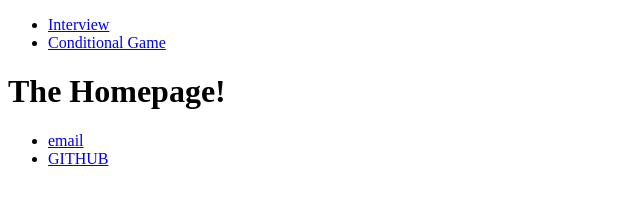
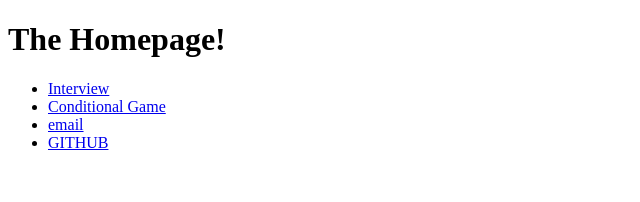
Before and after one commit to leej146/Homepage, a plain HTML site: page index.html in a window 1280 px wide. Shown: the whole page, without its empty margins (0-640 px from the left). Drawn offline with Linux system fonts and the light colour scheme.

Commit message:
Update index.html

```diff
--- a/index.html
+++ b/index.html
@@ -2,6 +2,8 @@
 <html>
 	<head>
 		<title>Jade Lee</title>
+		<p id="bold-text">
+		<h1>The Homepage!</h1> </p>
 	</head>
 	<body>
 		<nav>
@@ -11,16 +13,10 @@
     ">Interview</a></li>
 	        	<li><a href="/about">Conditional Game</a></li>
 
-    		</ul>
-		</nav>
-		<div class="container">
-    		<div class="blurb">
-        		<h1>The Homepage!</h1>
 
-    		</div><!-- /.blurb -->
-		</div><!-- /.container -->
-		<footer>
-    		<ul>
+
+
+
         		<li><a href="mailto:leej146@newschool.edu">email</a></li>
         		<li><a href="https://github.com/leej146">GITHUB</a></li>
 			</ul>
```
